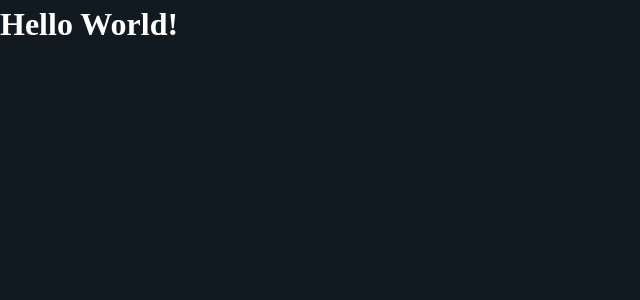
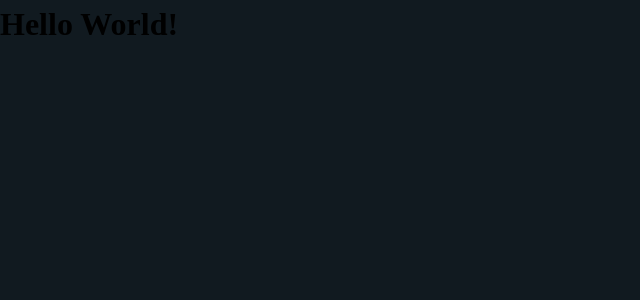
Before and after one commit to Jarmos-san/jarmos.dev, a Next.js app: page / in a window 1280 px wide. Shown: the top 300 px of the page, without its empty margins (0-640 px from the left). Built offline with nearby package versions, Linux system fonts and the light colour scheme.

Commit message:
:recycle: Refactor the hard-coded color values

```diff
--- a/pages/index.tsx
+++ b/pages/index.tsx
@@ -1,7 +1,7 @@
 import { styled } from "../stitches.config";
 
 const Text = styled("h1", {
-  color: "#ffffff",
+  color: "$text10",
 });
 
 function HomePage() {
```
